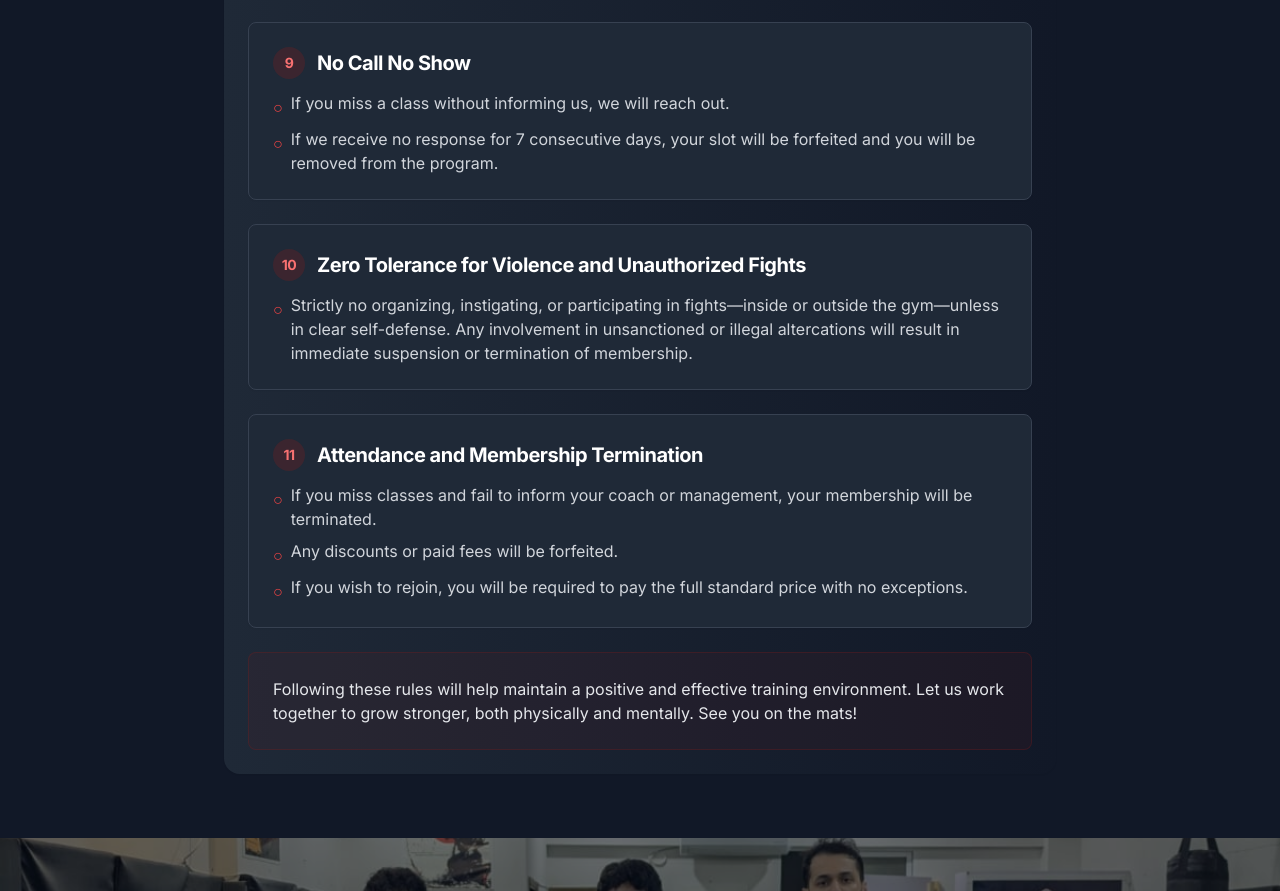
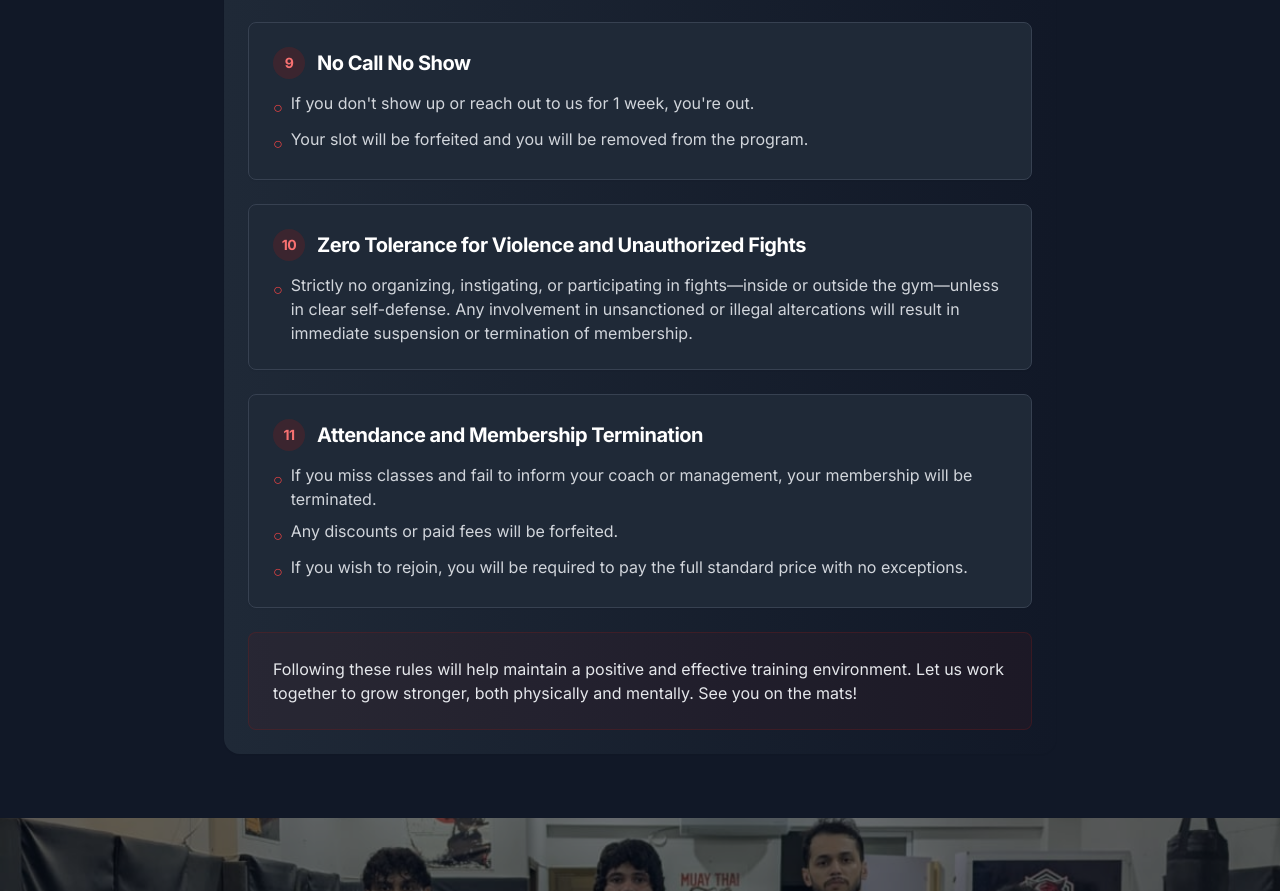
Before and after one commit to Khizar2004/StrikeDen, a Next.js app: page /rules in a window 1280 px wide. Shown: the part 2149-3040 px from the top of the page. Built offline with nearby package versions, Linux system fonts and the light colour scheme; no server answers.

Commit message:
changed rule

```diff
--- a/app/rules/page.js
+++ b/app/rules/page.js
@@ -273,11 +273,11 @@ function GymRules() {
           <ul className="space-y-2 text-gray-700 dark:text-gray-300">
             <li className="flex items-start">
               <span className="text-red-500 mr-2 mt-1">○</span>
-              <span>If you miss a class without informing us, we will reach out.</span>
+              <span>If you don't show up or reach out to us for 1 week, you're out.</span>
             </li>
             <li className="flex items-start">
               <span className="text-red-500 mr-2 mt-1">○</span>
-              <span>If we receive no response for 7 consecutive days, your slot will be forfeited and you will be removed from the program.</span>
+              <span>Your slot will be forfeited and you will be removed from the program.</span>
             </li>
           </ul>
         </div>
```
